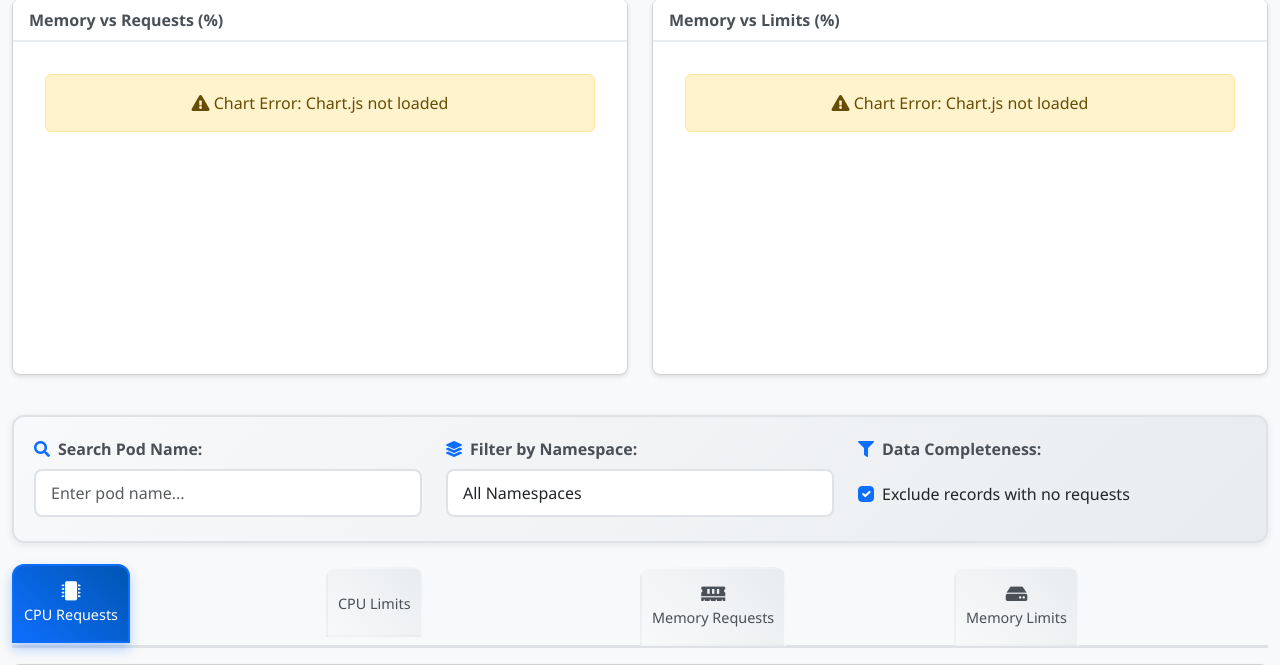
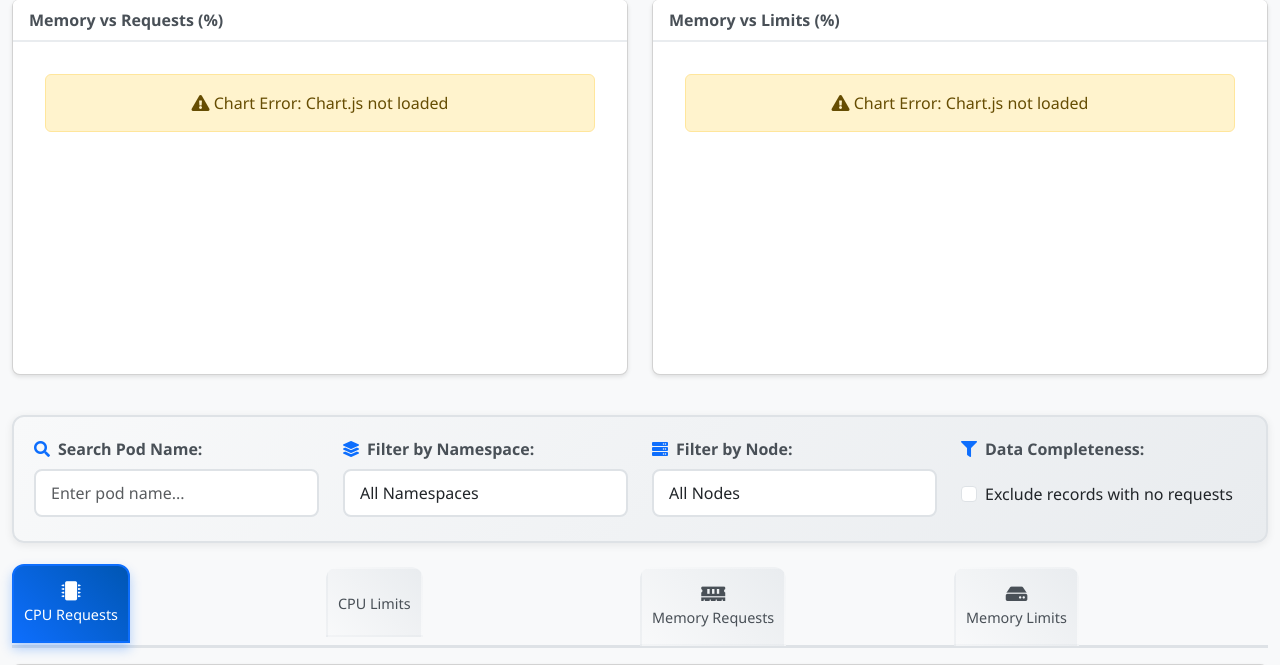
Before and after one commit to AllYouZombies/fastapi-k8s-resource-dashboard, a FastAPI app: page /dashboard in a window 1280 px wide. Shown: the part 983-1648 px from the top of the page. Run offline with FastAPI, Linux system fonts and the light colour scheme; data that the repository does not hold is empty; parts of the project's set-up code (start-up, migrations or seed data) failed here and were passed over; some libraries are stand-ins or nearby versions.

Commit message:
Fix dashboard resource visibility and add node filter

```diff
--- a/app/api/routes/dashboard.py
+++ b/app/api/routes/dashboard.py
@@ -20,9 +20,10 @@ async def dashboard_home(
     page: int = Query(1, ge=1),
     search: Optional[str] = Query(None),
     namespace: Optional[str] = Query(None),
+    node: Optional[str] = Query(None),
     sort_column: Optional[str] = Query(None),
     sort_direction: Optional[str] = Query("asc"),
-    hide_incomplete: Optional[bool] = Query(True),
+    hide_incomplete: Optional[bool] = Query(False),
     active_tab: Optional[str] = Query(None),
     db: Session = Depends(get_database_session),
 ):
@@ -46,6 +47,8 @@ async def dashboard_home(
 
     if namespace:
         query = query.filter(ResourceMetric.namespace == namespace)
+    if node:
+        query = query.filter(ResourceMetric.node_name == node)
 
     if hide_incomplete:
         query = query.filter(
@@ -113,6 +116,19 @@ async def dashboard_home(
         .all()
     )
     namespaces = [ns[0] for ns in namespaces]
+
+    nodes = (
+        db.query(ResourceMetric.node_name)
+        .filter(
+            ResourceMetric.timestamp
+            == db.query(func.max(ResourceMetric.timestamp)).scalar(),
+            ResourceMetric.node_name.isnot(None),
+        )
+        .distinct()
+        .order_by(ResourceMetric.node_name)
+        .all()
+    )
+    nodes = [node_name[0] for node_name in nodes]
 
     # Prepare data for tables
     cpu_requests_data = []
@@ -352,6 +368,8 @@ async def dashboard_home(
         all_query = all_query.filter(ResourceMetric.pod_name.contains(search))
     if namespace:
         all_query = all_query.filter(ResourceMetric.namespace == namespace)
+    if node:
+        all_query = all_query.filter(ResourceMetric.node_name == node)
 
     all_resources = all_query.all()
 
@@ -394,11 +412,13 @@ async def dashboard_home(
             "memory_limits_data": memory_limits_data,
             "summary_stats": summary_stats,
             "namespaces": namespaces,
+            "nodes": nodes,
             "current_page": page,
             "total_pages": total_pages,
             "total_count": total_count,
             "search": search or "",
             "selected_namespace": namespace or "all",
+            "selected_node": node or "all",
             "page_size": settings.page_size,
             "sort_column": sort_column or "",
             "sort_direction": sort_direction,
@@ -412,6 +432,7 @@ async def dashboard_home(
 async def get_summary_stats(
     search: Optional[str] = Query(None),
     namespace: Optional[str] = Query(None),
+    node: Optional[str] = Query(None),
     db: Session = Depends(get_database_session),
 ):
     """API endpoint for summary statistics."""
@@ -432,6 +453,8 @@ async def get_summary_stats(
         all_query = all_query.filter(ResourceMetric.pod_name.contains(search))
     if namespace:
         all_query = all_query.filter(ResourceMetric.namespace == namespace)
+    if node:
+        all_query = all_query.filter(ResourceMetric.node_name == node)
 
     all_resources = all_query.all()
 
@@ -468,6 +491,7 @@ async def get_summary_stats(
 @router.get("/api/chart-data")
 async def get_chart_data(
     hours: int = Query(24, ge=1, le=168),  # Max 1 week
+    node: Optional[str] = Query(None),
     db: Session = Depends(get_database_session),
 ):
     """API endpoint for chart data with historical data."""
@@ -492,6 +516,10 @@ async def get_chart_data(
         .order_by(ResourceMetric.timestamp)
         .all()
     )
+    if node:
+        recent_metrics = [
+            metric for metric in recent_metrics if metric.node_name == node
+        ]
 
     # Group by timestamp (5-minute intervals)
     time_groups = defaultdict(list)
--- a/app/static/js/dashboard.js
+++ b/app/static/js/dashboard.js
@@ -149,6 +149,25 @@ function setupTableControls() {
         // Reload table and summary data
         loadTableData();
         loadSummaryData();
+        loadChartData();
+    });
+
+    // Node filter
+    $('#nodeFilter').on('change', function() {
+        const selectedNode = this.value;
+        const params = new URLSearchParams(window.location.search);
+        if (selectedNode === 'all') {
+            params.delete('node');
+        } else {
+            params.set('node', selectedNode);
+        }
+        params.set('page', '1');
+
+        window.history.pushState({}, '', '/dashboard?' + params.toString());
+
+        loadTableData();
+        loadSummaryData();
+        loadChartData();
     });
 
     // Hide incomplete data filter
@@ -158,7 +177,7 @@ function setupTableControls() {
         if (isChecked) {
             params.set('hide_incomplete', 'true');
         } else {
-            params.delete('hide_incomplete');
+            params.set('hide_incomplete', 'false');
         }
         params.set('page', '1');
 
@@ -405,7 +424,9 @@ function initializeCharts() {
 // Load and update chart data
 async function loadChartData() {
     try {
-        const response = await fetch('/api/chart-data?hours=24');
+        const params = new URLSearchParams(window.location.search);
+        params.set('hours', '24');
+        const response = await fetch('/api/chart-data?' + params.toString());
         if (!response.ok) throw new Error('Failed to fetch chart data');
 
         const data = await response.json();
--- a/app/static/templates/dashboard.html
+++ b/app/static/templates/dashboard.html
@@ -456,14 +456,14 @@
     <!-- Filters -->
     <div class="filter-container">
         <div class="row">
-            <div class="col-md-4">
+            <div class="col-md-3">
                 <label for="podSearch" class="form-label">
                     <i class="fas fa-search"></i>
                     Search Pod Name:
                 </label>
                 <input type="text" id="podSearch" class="form-control" placeholder="Enter pod name..." value="{{ search }}">
             </div>
-            <div class="col-md-4">
+            <div class="col-md-3">
                 <label for="namespaceFilter" class="form-label">
                     <i class="fas fa-layer-group"></i>
                     Filter by Namespace:
@@ -475,7 +475,19 @@
                     {% endfor %}
                 </select>
             </div>
-            <div class="col-md-4">
+            <div class="col-md-3">
+                <label for="nodeFilter" class="form-label">
+                    <i class="fas fa-server"></i>
+                    Filter by Node:
+                </label>
+                <select id="nodeFilter" class="form-select">
+                    <option value="all" {% if selected_node == "all" %}selected{% endif %}>All Nodes</option>
+                    {% for node in nodes %}
+                    <option value="{{ node }}" {% if selected_node == node %}selected{% endif %}>{{ node }}</option>
+                    {% endfor %}
+                </select>
+            </div>
+            <div class="col-md-3">
                 <label for="hideIncompleteData" class="form-label">
                     <i class="fas fa-filter"></i>
                     Data Completeness:
@@ -732,7 +744,7 @@
     </div>
 
     <!-- Pagination -->
-    {% set _base_params %}{% if search %}&search={{ search }}{% endif %}{% if selected_namespace != 'all' %}&namespace={{ selected_namespace }}{% endif %}{% if sort_column %}&sort_column={{ sort_column }}&sort_direction={{ sort_direction }}{% endif %}&active_tab={{ active_tab }}{% if not hide_incomplete %}&hide_incomplete=false{% endif %}{% endset %}
+    {% set _base_params %}{% if search %}&search={{ search }}{% endif %}{% if selected_namespace != 'all' %}&namespace={{ selected_namespace }}{% endif %}{% if selected_node != 'all' %}&node={{ selected_node }}{% endif %}{% if sort_column %}&sort_column={{ sort_column }}&sort_direction={{ sort_direction }}{% endif %}&active_tab={{ active_tab }}{% if hide_incomplete %}&hide_incomplete=true{% endif %}{% endset %}
     <nav aria-label="Resource pagination" class="mt-3">
         <ul class="pagination justify-content-center">
             {% if current_page > 1 %}
```
Also changed, not shown: app/services/prometheus_service.py (+12 -4 lines).
